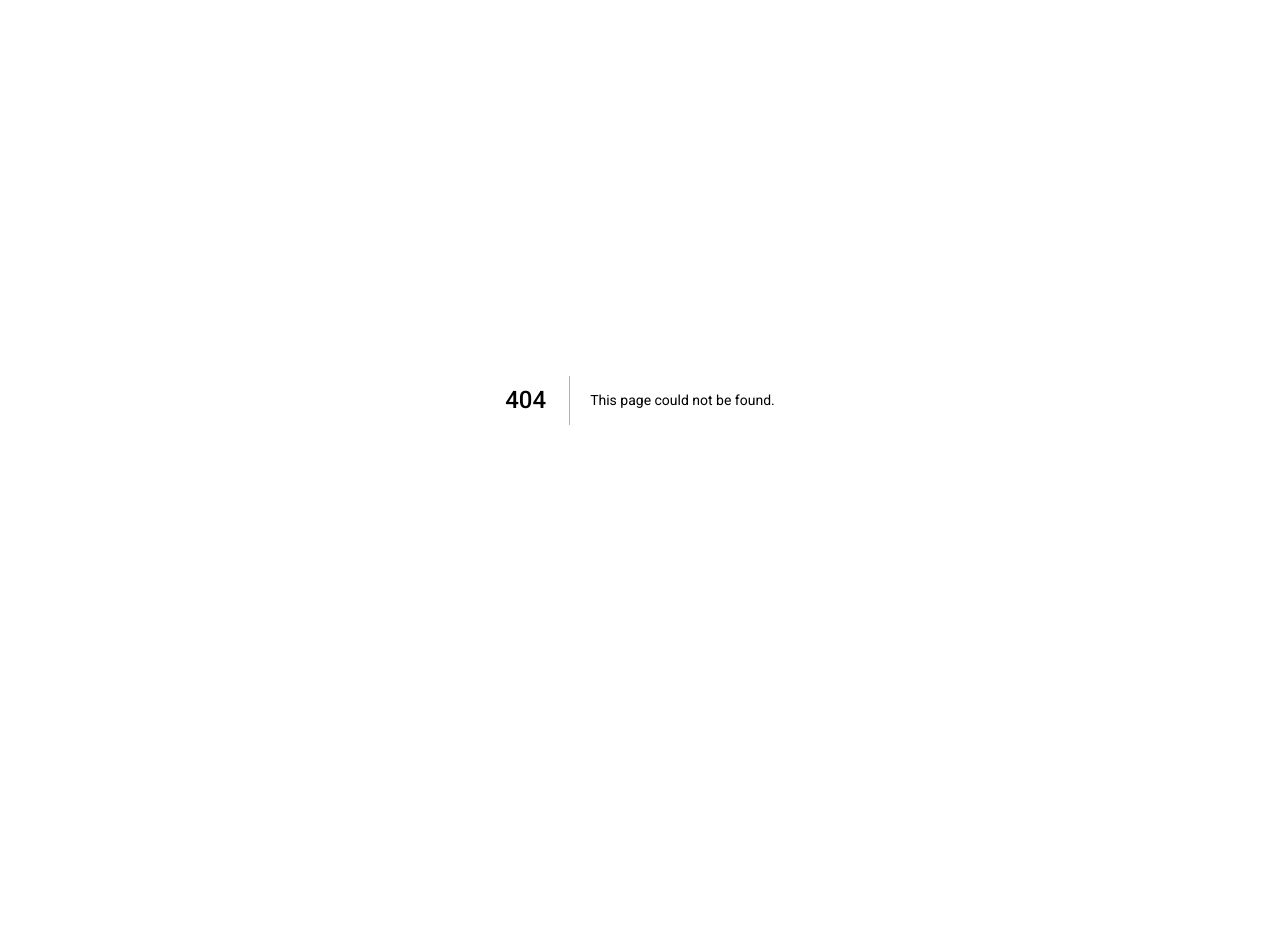
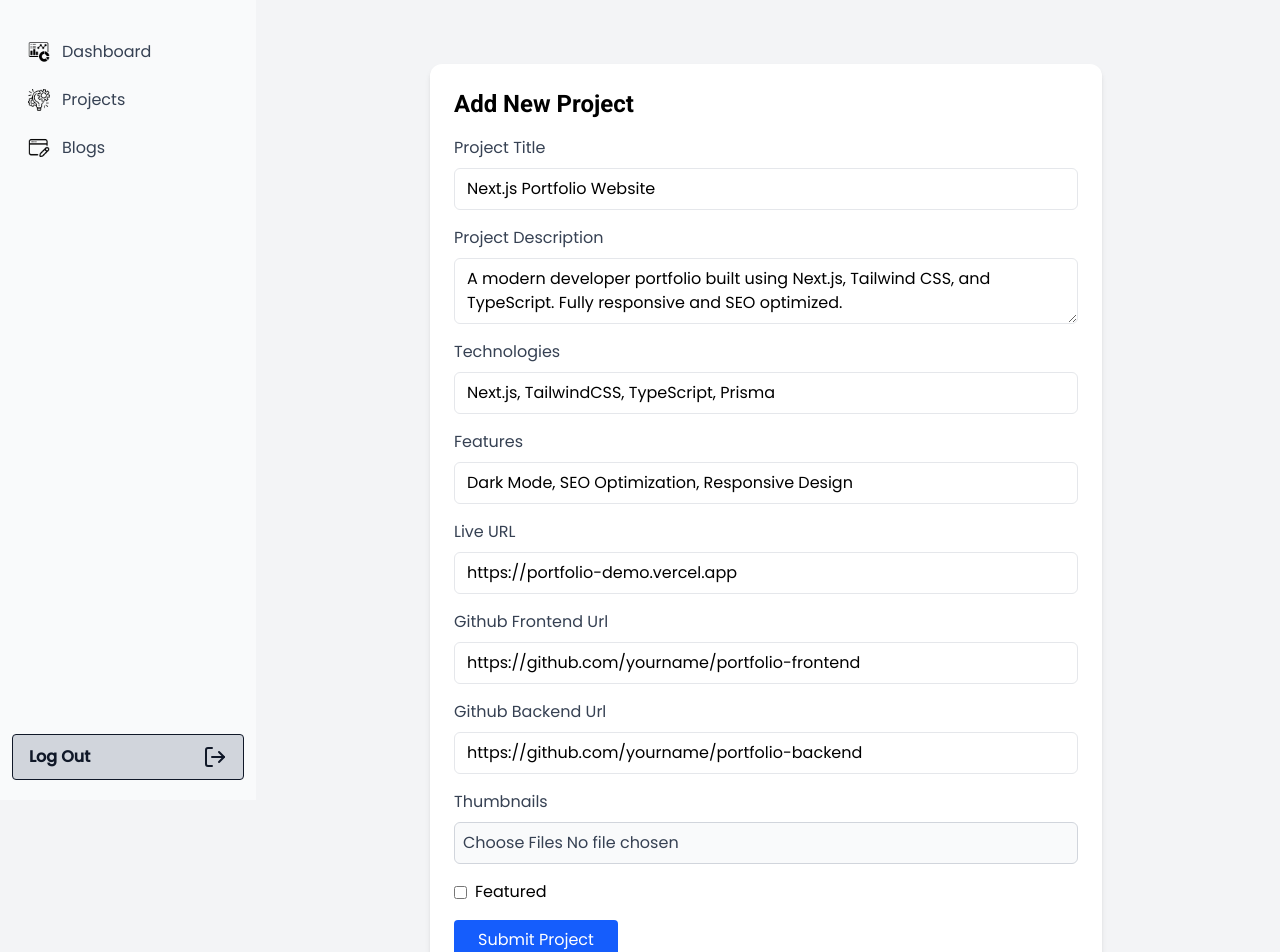
Before and after one commit to codeWith-Repon/Portfolio-frontend, a Next.js app: page /dashboard/projects/add in a window 1280 px wide. Before the commit this address had no page. Shown: the top 952 px of the page. Before the commit the page ends 800 px from the top, so only its background shows below. Built offline with nearby package versions, Linux system fonts and the light colour scheme; a web font is replaced by a local one.

Commit message:
successfully add project

```diff
--- a/package.json
+++ b/package.json
@@ -9,6 +9,7 @@
     "lint": "eslint"
   },
   "dependencies": {
+    "@hookform/resolvers": "^5.2.2",
     "@tiptap/extension-highlight": "^3.6.5",
     "@tiptap/extension-image": "^3.6.5",
     "@tiptap/extension-placeholder": "^3.6.3",
@@ -22,7 +23,8 @@
     "react": "19.1.0",
     "react-dom": "19.1.0",
     "react-hook-form": "^7.64.0",
-    "sonner": "^2.0.7"
+    "sonner": "^2.0.7",
+    "zod": "^4.1.11"
   },
   "devDependencies": {
     "@eslint/eslintrc": "^3",
--- /dev/null
+++ b/src/actions/Project.actions.ts
@@ -0,0 +1,19 @@
+"use server"
+export const addProject = async (data: FormData) => {
+    try {
+        const res = await fetch(`${process.env.NEXT_PUBLIC_BASE_API}/projects`, {
+            method: "POST",
+            credentials: 'include',
+            body: data,
+        })
+
+        if (!res.ok) throw new Error("Failed to add project");
+
+        const result = (await res).json()
+
+        return result
+    } catch (error) {
+        console.error("Error adding project:", error);
+        throw error
+    }
+}
--- /dev/null
+++ b/src/app/(admin)/dashboard/projects/add/page.tsx
@@ -0,0 +1,12 @@
+import AddProjectForm from '@/components/Admin/AddProject';
+import React from 'react';
+
+const AddProject = () => {
+  return (
+    <div className='mt-10'>
+      <AddProjectForm />
+    </div>
+  );
+};
+
+export default AddProject;
--- a/src/app/(admin)/dashboard/projects/page.tsx
+++ b/src/app/(admin)/dashboard/projects/page.tsx
@@ -1,7 +1,24 @@
+'use client';
+
+import { useRouter } from 'next/navigation';
 import React from 'react';
 
 const Projects = () => {
-  return <div>Projects</div>;
+  const router = useRouter();
+  return (
+    <div className='max-w-7xl mx-auto mt-3'>
+      <div className='flex items-center justify-between'>
+        <h1 className='text-3xl font-bold'>Projects</h1>
+        <button
+          onClick={() => router.push('/dashboard/projects/add')}
+          type='button'
+          className='px-4 py-2 bg-blue-500 text-white rounded hover:bg-blue-600 cursor-pointer'
+        >
+          Add Project
+        </button>
+      </div>
+    </div>
+  );
 };
 
 export default Projects;
--- /dev/null
+++ b/src/components/Admin/AddProject.tsx
@@ -0,0 +1,208 @@
+'use client';
+
+import { z } from 'zod';
+import { useForm } from 'react-hook-form';
+import { zodResolver } from '@hookform/resolvers/zod';
+import { addProject } from '@/actions/Project.actions';
+import { toast } from 'sonner';
+import { useRouter } from 'next/navigation';
+
+const projectSchema = z.object({
+  title: z.string().min(3, 'Title must be at least 3 characters long'),
+  description: z.string().min(10, 'Description is too short'),
+  technologies: z.string(),
+  features: z.string().optional(),
+  liveUrl: z.string().url('Must be a valid URL'),
+  githubFrontend: z.string().url('Invalid URL').optional(),
+  githubBackend: z.string().url('Invalid URL').optional(),
+  isFeatured: z.boolean().catch(false),
+  thumbnails: z
+    .any()
+    .refine(
+      (files) => files && files.length > 0,
+      'At least one thumbnail image is required'
+    ),
+});
+
+export default function AddProjectForm() {
+  const router = useRouter();
+  const {
+    register,
+    handleSubmit,
+    formState: { errors },
+  } = useForm<z.infer<typeof projectSchema>>({
+    resolver: zodResolver(projectSchema),
+    defaultValues:
+      process.env.NODE_ENV === 'development'
+        ? {
+            title: 'Next.js Portfolio Website',
+            description:
+              'A modern developer portfolio built using Next.js, Tailwind CSS, and TypeScript. Fully responsive and SEO optimized.',
+            technologies: 'Next.js, TailwindCSS, TypeScript, Prisma',
+            features: 'Dark Mode, SEO Optimization, Responsive Design',
+            liveUrl: 'https://portfolio-demo.vercel.app',
+            githubFrontend: 'https://github.com/yourname/portfolio-frontend',
+            githubBackend: 'https://github.com/yourname/portfolio-backend',
+            isFeatured: false,
+          }
+        : undefined,
+  });
+
+  const onSubmit = async (data: z.infer<typeof projectSchema>) => {
+    try {
+      const formData = new FormData();
+
+      formData.append('title', data.title);
+      formData.append('description', data.description);
+      formData.append('liveUrl', data.liveUrl);
+      formData.append('isFeatured', String(data.isFeatured));
+
+      data.technologies
+        .split(',')
+        .map((tech) => tech.trim())
+        .forEach((t) => formData.append('technologies', t));
+
+      data.features
+        ?.split(',')
+        .map((feature) => feature.trim())
+        .forEach((f) => formData.append('features', f));
+
+      const githubUrls = {
+        frontend: data.githubFrontend || '',
+        backend: data.githubBackend || '',
+      };
+
+      formData.append('githubUrls[frontend]', githubUrls.frontend);
+      formData.append('githubUrls[backend]', githubUrls.backend);
+
+      if (data.thumbnails && data.thumbnails.length > 0) {
+        Array.from(data.thumbnails).forEach((file) => {
+          formData.append('files', file as File);
+        });
+      }
+
+      const result = await addProject(formData);
+      if (result.success) {
+        toast.success('Project added successfully');
+        router.push('/dashboard/projects');
+      }
+      console.log(result);
+    } catch (error) {
+      toast.error('Something went wrong');
+      console.log(error);
+    }
+  };
+
+  return (
+    <form
+      onSubmit={handleSubmit(onSubmit)}
+      className='max-w-2xl mx-auto p-6 space-y-4 bg-white rounded-xl shadow-md'
+    >
+      <h2 className='text-2xl font-bold'>Add New Project</h2>
+
+      <div className='flex flex-col gap-2'>
+        <label className='text-gray-700'>Project Title</label>
+        <input
+          {...register('title')}
+          placeholder='Project Title'
+          className='w-full border border-gray-200 px-3 py-2 rounded-md'
+        />
+        {errors.title && (
+          <p className='text-red-500 text-sm mt-1'>{errors.title.message}</p>
+        )}
+      </div>
+
+      <div className='flex flex-col gap-2'>
+        <label className='text-gray-700'>Project Description</label>
+        <textarea
+          {...register('description')}
+          placeholder='Description'
+          className='w-full border border-gray-200 px-3 py-2 rounded-md'
+        />
+        {errors.description && (
+          <p className='text-red-500 text-sm mt-1'>
+            {errors.description.message}
+          </p>
+        )}
+      </div>
+
+      <div className='flex flex-col gap-2'>
+        <label className='text-gray-700'>Technologies</label>
+        <input
+          {...register('technologies')}
+          placeholder='Technologies (comma separated)'
+          className='w-full border border-gray-200 px-3 py-2 rounded-md'
+        />
+        {errors.technologies && (
+          <p className='text-red-500 text-sm mt-1'>
+            {errors.technologies.message}
+          </p>
+        )}
+      </div>
+      <div className='flex flex-col gap-2'>
+        <label className='text-gray-700'> Features</label>
+        <input
+          {...register('features')}
+          placeholder='Features (comma separated)'
+          className='w-full border border-gray-200 px-3 py-2 rounded-md'
+        />
+      </div>
+      <div className='flex flex-col gap-2'>
+        <label className='text-gray-700'>Live URL</label>
+        <input
+          {...register('liveUrl')}
+          placeholder='Live URL'
+          className='w-full border border-gray-200 px-3 py-2 rounded-md'
+        />
+        {errors.liveUrl && (
+          <p className='text-red-500 text-sm mt-1'>{errors.liveUrl.message}</p>
+        )}
+      </div>
+      <div className='flex flex-col gap-2'>
+        <label className='text-gray-700'>Github Frontend Url</label>
+        <input
+          {...register('githubFrontend')}
+          placeholder='Github Frontend URL'
+          className='w-full border border-gray-200 px-3 py-2 rounded-md'
+        />
+      </div>
+
+      <div className='flex flex-col gap-2'>
+        <label className='text-gray-700'>Github Backend Url</label>
+        <input
+          {...register('githubBackend')}
+          placeholder='Github Backend URL'
+          className='w-full border border-gray-200 px-3 py-2 rounded-md'
+        />
+      </div>
+
+      <div className='flex flex-col gap-2'>
+        <label className='text-gray-700'>Thumbnails</label>
+        <input
+          type='file'
+          multiple
+          accept='image/*'
+          {...register('thumbnails')}
+          className='block w-full text-gray-700 border border-gray-300 rounded-md p-2 cursor-pointer bg-gray-50 hover:bg-gray-100'
+        />
+        {errors.thumbnails && (
+          <p className='text-red-500 text-sm mt-1'>
+            {errors.thumbnails.message as string}
+          </p>
+        )}
+      </div>
+
+      <label className='flex items-center gap-2'>
+        <input type='checkbox' {...register('isFeatured')} name='isFeatured' />
+        Featured
+      </label>
+
+      <button
+        type='submit'
+        className='bg-blue-600 text-white px-6 py-2 rounded hover:bg-blue-700 cursor-pointer'
+      >
+        Submit Project
+      </button>
+    </form>
+  );
+}
```
Also changed, not shown: 1 other file (tests, documents, lock files or other folders).
